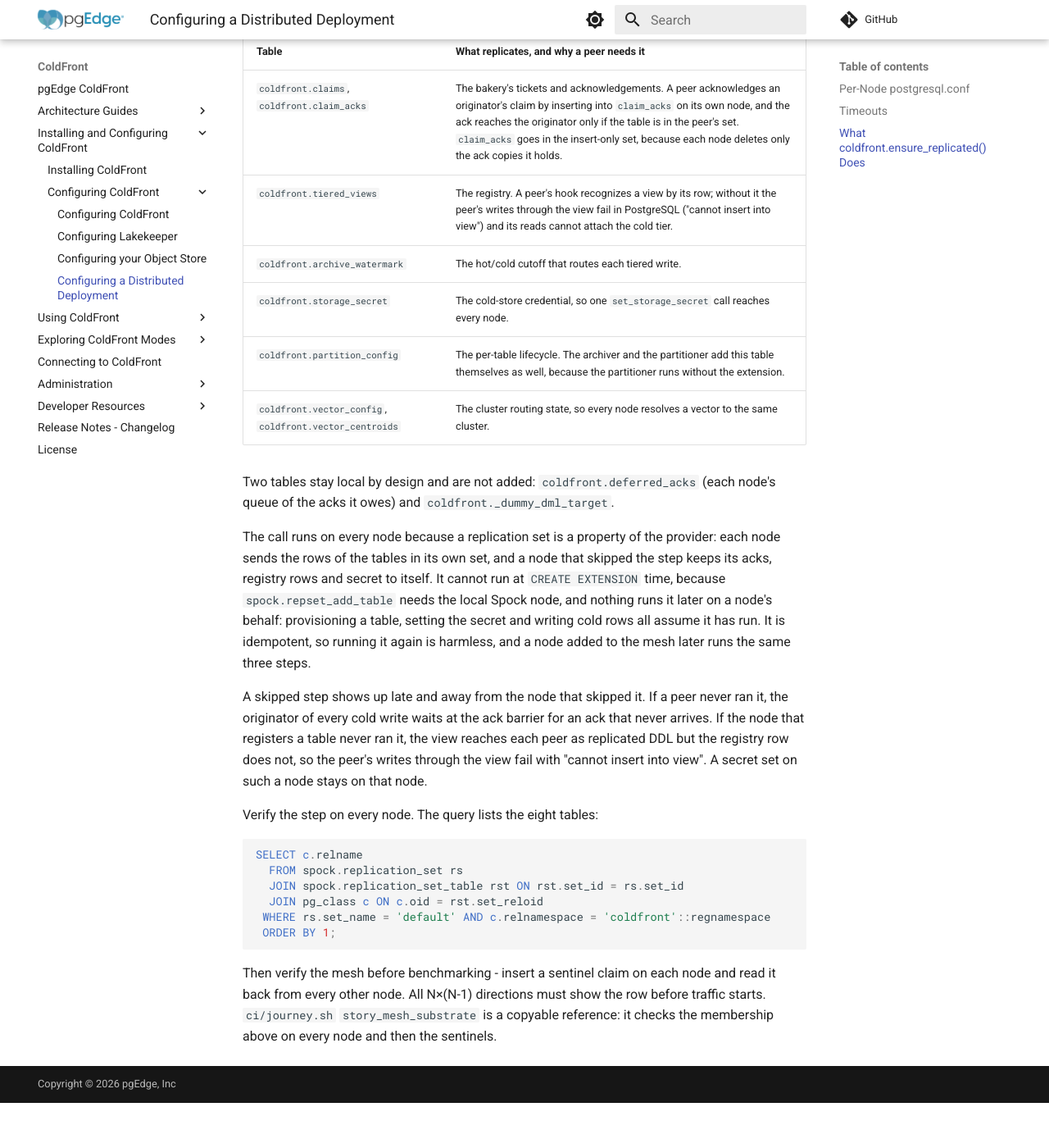
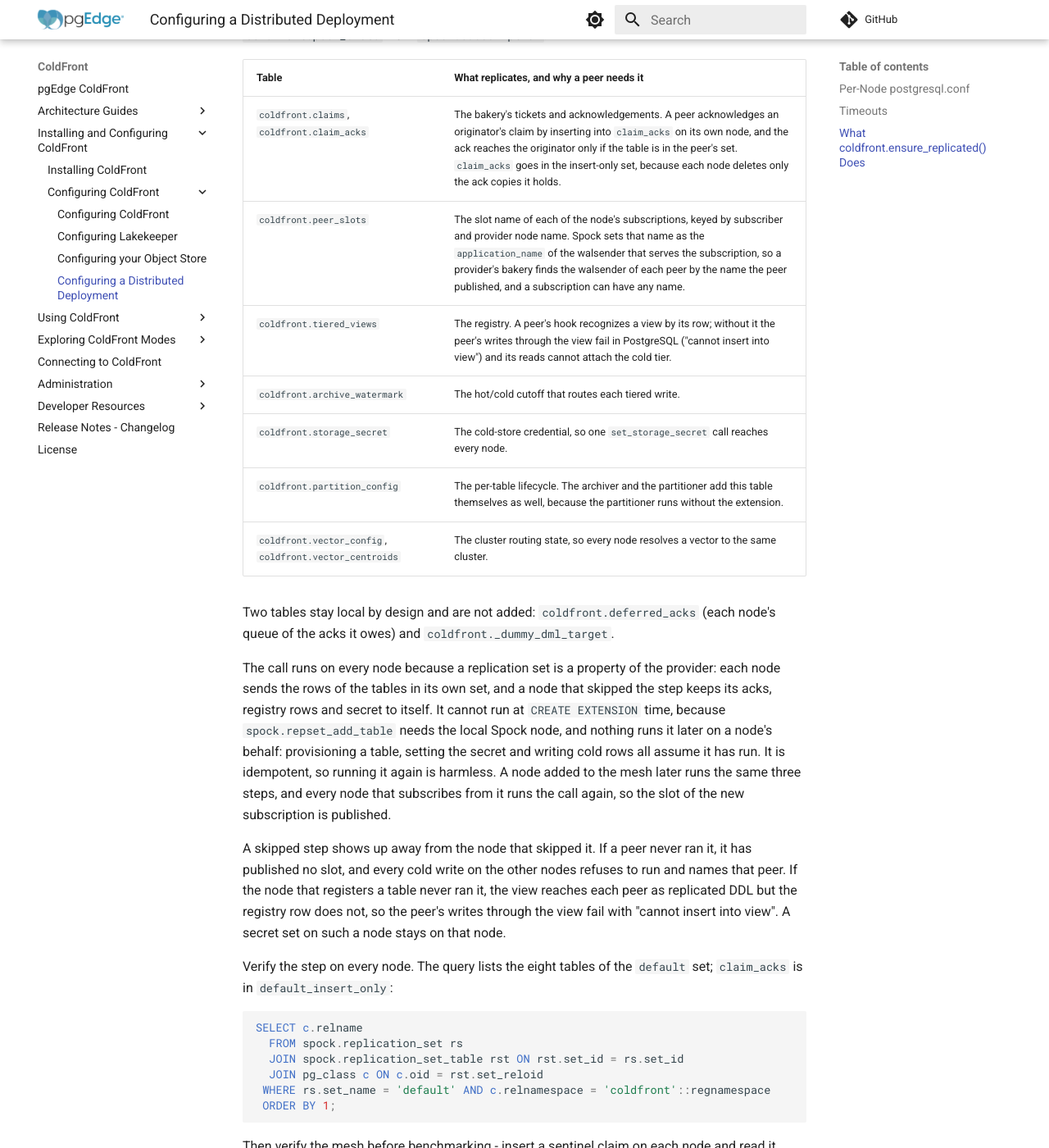
Before and after one commit to pgEdge/coldfront, an MkDocs documentation site: the page built from docs/distributed_setup.md, in a window 1280 px wide and 1400 px high, scrolled down 3357 px. Shown: the whole window at 82% size. Built offline with MkDocs 1.6.1 and Material for MkDocs 9.7.7, drawn with Linux system fonts in a browser that asks for light colours; comment, search, counter and statistics services are not loaded; before the commit the page ends 4702 px from its top, so only the background shows below that; some of the changed text lies outside the part shown.

Commit message:
fix: find a peer's walsender by the slot name it publishes

````diff
--- a/docs/architecture_decoupled.md
+++ b/docs/architecture_decoupled.md
@@ -701,7 +701,12 @@ pointing at the same Lakekeeper endpoint and S3 bucket:
     peer (would block forever), and ColdFront closes it via a liveness check on
     `pg_stat_replication.reply_time`: ColdFront treats a peer whose walsender
     has been silent longer than `coldfront.peer_alive_window_ms` as already
-    acked, whatever the walsender's state. The peer's apply worker sends that
+    acked, whatever the walsender's state. The walsender that serves a peer is
+    the one whose `application_name` is the slot name the peer published in
+    `coldfront.peer_slots` (its `spock.subscription.sub_slot_name` for its
+    subscription from this node, filled by `coldfront.ensure_replicated()`), so
+    a subscription can have any name, and a claim refuses to run while a peer
+    has published none. The peer's apply worker sends that
     reply after it applies, every
     `spock.feedback_frequency` messages, and in answer to the walsender's
     keepalive, which on an idle link comes every `wal_sender_timeout/2`, so
@@ -795,13 +800,13 @@ SELECT coldfront.ensure_replicated();
 ```
 
 The call is idempotent. It puts every ColdFront table that replicates by value
-in the node's replication sets: the two bakery tables, the registry and the
-watermark, the storage secret, the lifecycle config and the vector routing
-state (the list and the reason for each table are in the
-[Configuring a Distributed Deployment](distributed_setup.md#what-coldfrontensure_replicated-does) guide).
-If it has not run on a peer, that peer's ack `INSERT`s are local-only and never
-replicate back to the originating writer: every claim on the originator waits
-at the ack barrier for an ack that never arrives.
+in the node's replication sets: the bakery's claims, acks and published slot
+names, the registry and the watermark, the storage secret, the lifecycle config
+and the vector routing state (the list and the reason for each table are in the
+[Configuring a Distributed Deployment](distributed_setup.md#what-coldfrontensure_replicated-does) guide),
+and it publishes the slot name of each of the node's subscriptions. If it has
+not run on a peer, that peer has published no slot, and every claim on the
+other nodes refuses to run and names it.
 
 Nothing runs it later on a node's behalf. `coldfront.create_iceberg_table()`
 and `coldfront.adopt_iceberg_table(p_writable => true)` assume it has run on
--- a/docs/changelog.md
+++ b/docs/changelog.md
@@ -367,6 +367,17 @@ this project adheres to
   with two exceptions. DuckDB writes a returned container or number in its own
   form. The `@>` and `<@` operators never match an integer against the same
   value written as a decimal.
+- The bakery's dead-peer check looked a peer's walsender up by a subscription
+  name it assumed, `sub_<peer>_from_<node>`. On a mesh whose subscriptions are
+  named any other way every peer counted as dead, no cold write waited for a
+  peer's ack, and concurrent cold writes from different nodes failed with
+  Lakekeeper's `409 CatalogCommitConflicts`. Each node now publishes the slot
+  name of each of its subscriptions in `coldfront.peer_slots` through
+  `coldfront.ensure_replicated()`, the check finds a peer's walsender by the
+  name that peer published, and a claim refuses to run, naming the peer, while
+  a peer has published no slot for its subscription from this node. A
+  subscription can have any name, and `ensure_replicated()` is run again on a
+  node whose subscriptions change.
 - Once a `DROP COLUMN` returned a tiered table to an earlier schema, the next
   column change failed in the Iceberg mirror with "Attempted to add schema
   with id N, but this already exists in the table!" and rolled back the
--- a/docs/distributed_setup.md
+++ b/docs/distributed_setup.md
@@ -114,7 +111,9 @@ SELECT spock.sub_create('sub_n1_from_n3', 'host=<n3> user=coldfront dbname=coldf
 
 -- 3. **Required** on every node, after its subscriptions exist and before
 -- the first cold write, storage secret or table registration: put every
--- ColdFront table that replicates by value in this node's replication sets.
+-- ColdFront table that replicates by value in this node's replication sets,
+-- and publish the slot name of each of this node's subscriptions. Run it
+-- again on a node whose subscriptions change.
 SELECT coldfront.ensure_replicated();
 ```
 
@@ -134,7 +133,9 @@ how long a cold write waits for a peer; set them together, on every node:
 | `coldfront.peer_alive_window_ms` | Recommended `10000` (the default), set in `postgresql.conf`, by a superuser only. The bakery treats a peer whose last reply is older than this as dead and stops waiting for its ack. |
 
 The rule: half of `wal_sender_timeout` must stay below the window, with a
-round trip to spare; the claim enforces the first part. An idle peer replies
+round trip to spare; the claim enforces the first part. The reply's time is
+the peer's clock, so the window also covers the clock skew between nodes. An
+idle peer replies
 only when the walsender asks, so the
 PostgreSQL default of 60 s against a 10 s window would rule a live idle peer
 dead; a claim refuses to run with such settings and names both. With the
@@ -150,14 +151,16 @@ each claim reads the window once.
 
 ## What `coldfront.ensure_replicated()` Does
 
-The call is the one ColdFront-specific step of the mesh setup. It adds eight
+The call is the one ColdFront-specific step of the mesh setup. It adds nine
 tables to the node's replication sets (`claim_acks` to `default_insert_only`,
 the rest to `default`), each keyed by name, so a row is identical on every node
-and replicates by value:
+and replicates by value, and it fills this node's rows of
+`coldfront.peer_slots` from `spock.subscription`:
 
 | Table | What replicates, and why a peer needs it |
 |---|---|
 | `coldfront.claims`, `coldfront.claim_acks` | The bakery's tickets and acknowledgements. A peer acknowledges an originator's claim by inserting into `claim_acks` on its own node, and the ack reaches the originator only if the table is in the peer's set. `claim_acks` goes in the insert-only set, because each node deletes only the ack copies it holds. |
+| `coldfront.peer_slots` | The slot name of each of the node's subscriptions, keyed by subscriber and provider node name. Spock sets that name as the `application_name` of the walsender that serves the subscription, so a provider's bakery finds the walsender of each peer by the name the peer published, and a subscription can have any name. |
 | `coldfront.tiered_views` | The registry. A peer's hook recognizes a view by its row; without it the peer's writes through the view fail in PostgreSQL ("cannot insert into view") and its reads cannot attach the cold tier. |
 | `coldfront.archive_watermark` | The hot/cold cutoff that routes each tiered write. |
 | `coldfront.storage_secret` | The cold-store credential, so one `set_storage_secret` call reaches every node. |
@@ -173,17 +176,19 @@ that skipped the step keeps its acks, registry rows and secret to itself. It
 cannot run at `CREATE EXTENSION` time, because `spock.repset_add_table` needs
 the local Spock node, and nothing runs it later on a node's behalf:
 provisioning a table, setting the secret and writing cold rows all assume it
-has run. It is idempotent, so running it again is harmless, and a node added to
-the mesh later runs the same three steps.
+has run. It is idempotent, so running it again is harmless. A node added to
+the mesh later runs the same three steps, and every node that subscribes from
+it runs the call again, so the slot of the new subscription is published.
 
-A skipped step shows up late and away from the node that skipped it. If a peer
-never ran it, the originator of every cold write waits at the ack barrier for
-an ack that never arrives. If the node that registers a table never ran it,
-the view reaches each peer as replicated DDL but the registry row does not, so
-the peer's writes through the view fail with "cannot insert into view". A
-secret set on such a node stays on that node.
+A skipped step shows up away from the node that skipped it. If a peer never
+ran it, it has published no slot, and every cold write on the other nodes
+refuses to run and names that peer. If the node that registers a table never
+ran it, the view reaches each peer as replicated DDL but the registry row does
+not, so the peer's writes through the view fail with "cannot insert into view".
+A secret set on such a node stays on that node.
 
-Verify the step on every node. The query lists the eight tables:
+Verify the step on every node. The query lists the eight tables of the
+`default` set; `claim_acks` is in `default_insert_only`:
 
 ```sql
 SELECT c.relname
````
Also changed, not shown: other parts of docs/distributed_setup.md (+2 -5 lines), 5 other files.
